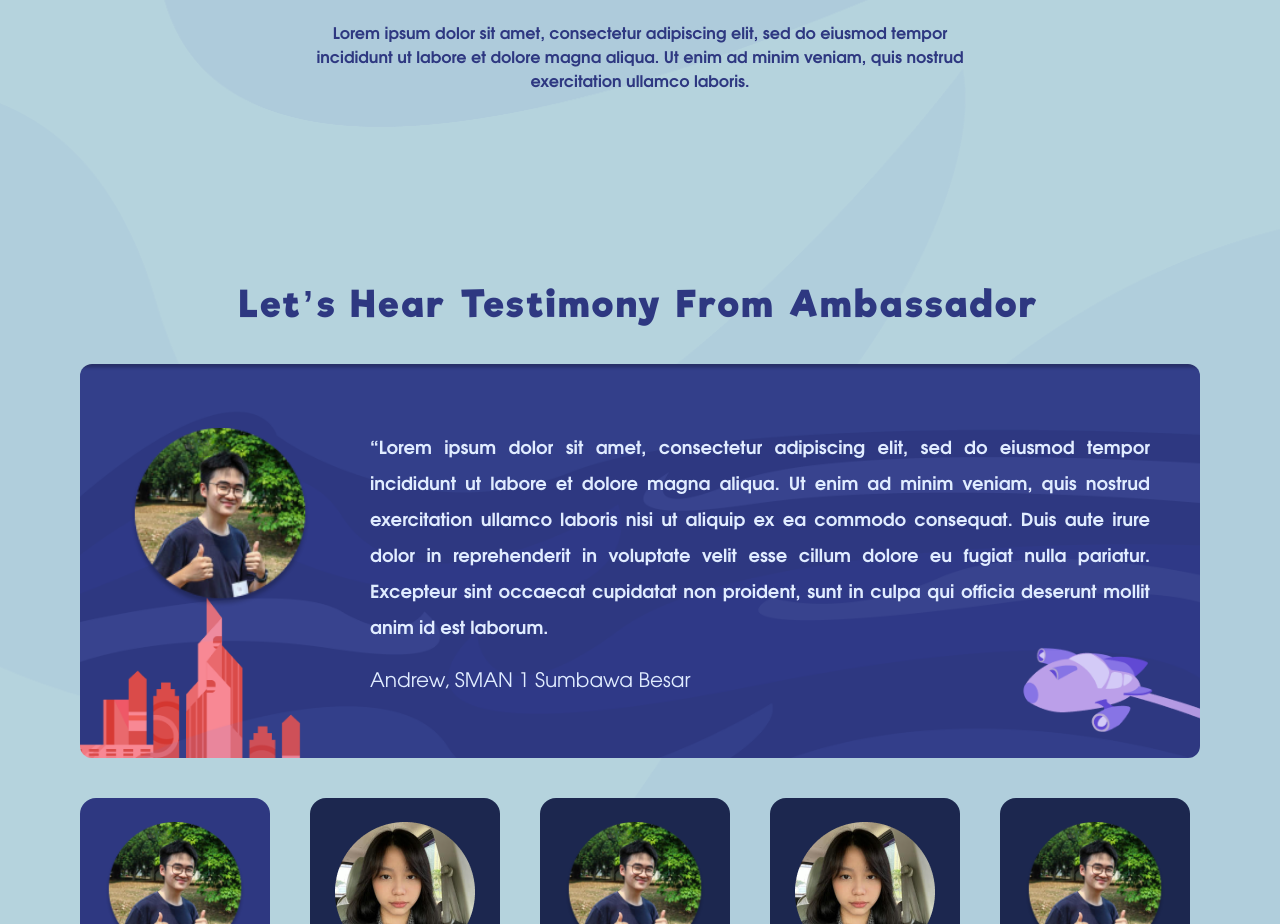
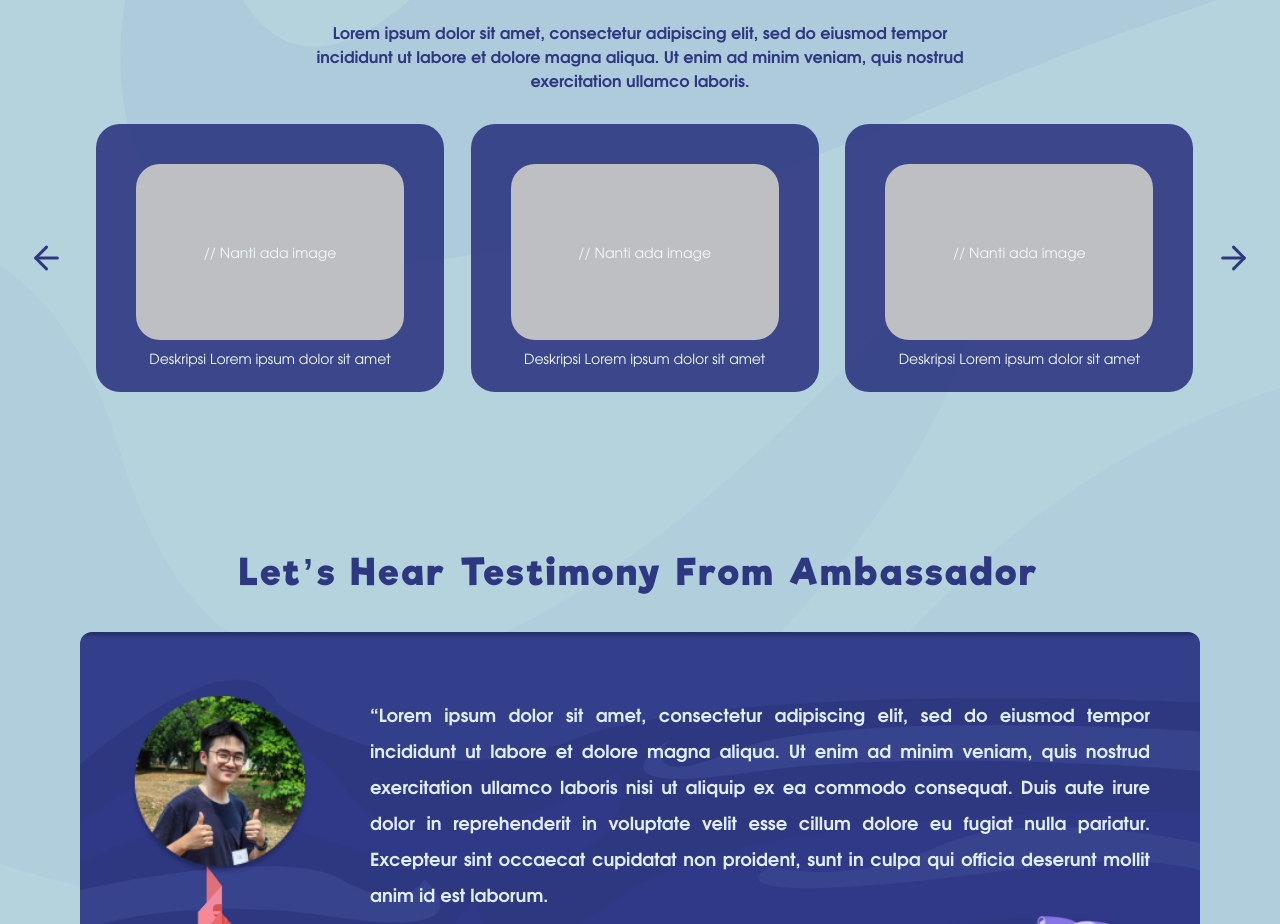
Before and after one commit to OH-Fasilkom-UI/oh24-frontend, a Next.js app: page /ambassador in a window 1280 px wide. Shown: the part 1731-2655 px from the top of the page. Built offline with nearby package versions, Linux system fonts and the light colour scheme; no server answers.

Commit message:
feat: carousel belum jadi

```diff
--- a/modules/AmbassadorModule/components/AmbassadorCarousel.tsx
+++ b/modules/AmbassadorModule/components/AmbassadorCarousel.tsx
@@ -1,5 +1,13 @@
 'use client'
 import React from 'react'
+import {
+  Carousel,
+  CarouselContent,
+  CarouselItem,
+  CarouselNext,
+  CarouselPrevious,
+} from '@/components/ui/carousel'
+import Card from '@/components/ui/Card'
 
 const AmbassadorCarousel = () => {
   return (
@@ -14,6 +22,31 @@ const AmbassadorCarousel = () => {
           minim veniam, quis nostrud exercitation ullamco laboris.
         </p>
       </div>
+      <Carousel className="px-20 w-screen mx-auto">
+        <CarouselContent className="-ml-1">
+          {Array.from({ length: 5 }).map((_, index) => (
+            <CarouselItem
+              key={index}
+              className="pl-1 md:basis-1/2 lg:basis-1/3"
+            >
+              <div className="px-4">
+                <Card title="" className="flex flex-col gap-y-2 xl:w-[348px]">
+                  <div className="flex aspect-video w-full xl:h-[176px] rounded-3xl items-center bg-[#BDBFC2] justify-center">
+                    // Nanti ada image
+                  </div>
+                  <div className="flex items-center justify-center translate-y-2 flex-grow">
+                    <p className="text-[14px] leading-5 text-center">
+                      Deskripsi Lorem ipsum dolor sit amet
+                    </p>
+                  </div>
+                </Card>
+              </div>
+            </CarouselItem>
+          ))}
+        </CarouselContent>
+        <CarouselPrevious />
+        <CarouselNext />
+      </Carousel>
     </div>
   )
 }
```
